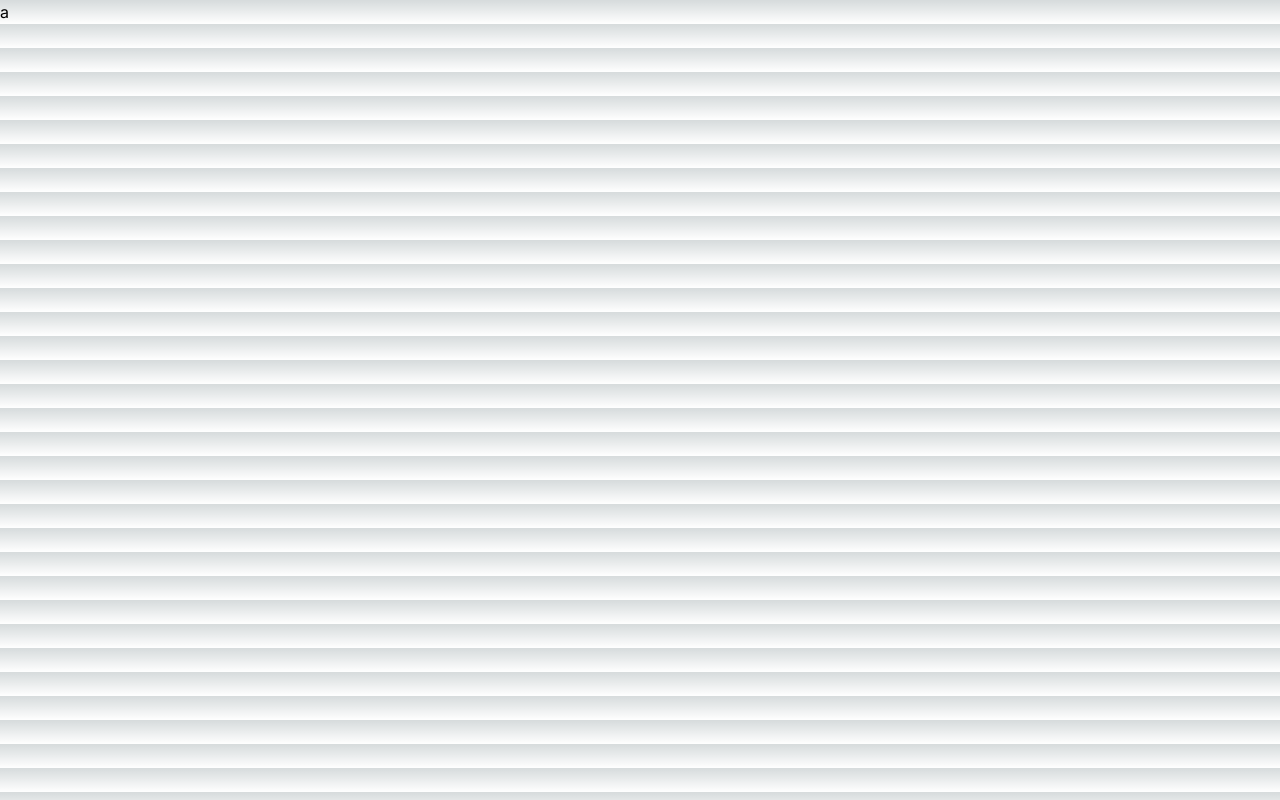
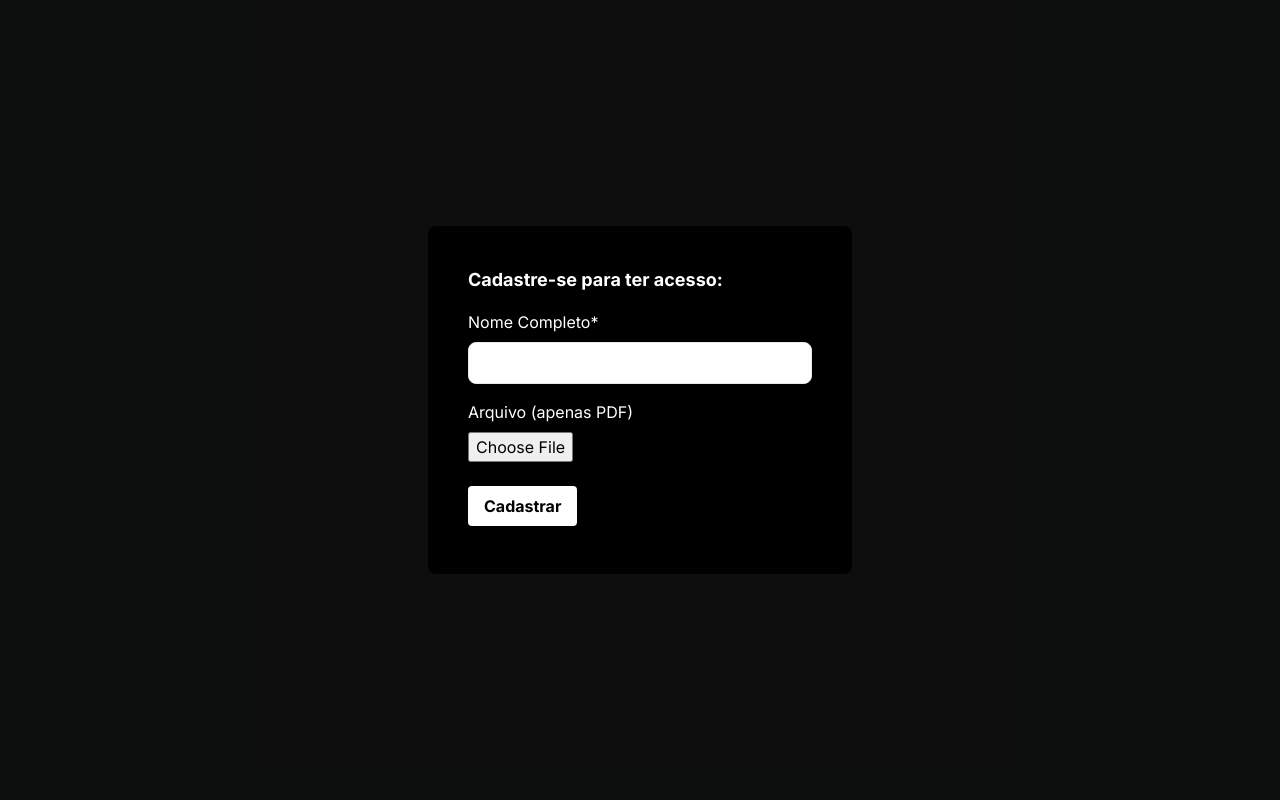
Before and after one commit to thaisdsandim/desafio-plin, a Next.js app: page / in a window 1280 px wide. Built offline with nearby package versions, Linux system fonts and the light colour scheme.

Commit message:
[NEW] homepage

```diff
--- a/package.json
+++ b/package.json
@@ -19,6 +19,7 @@
     "postcss": "8.4.28",
     "react": "18.2.0",
     "react-dom": "18.2.0",
+    "react-modal": "^3.16.1",
     "tailwindcss": "3.3.3",
     "typescript": "5.2.2"
   }
--- a/src/app/page.tsx
+++ b/src/app/page.tsx
@@ -1,7 +1,54 @@
+"use client"
+
+import React, { useState, useEffect } from 'react';
+import Button from '@/components/Button';
+import Link from 'next/link';
+import ContactForm from '@/components/ContactForm';
+
 export default function Home() {
+  const [isModalOpen, setIsModalOpen] = useState(false);
+  const [submittedName, setSubmittedName] = useState<string | null>(() => {
+    return localStorage.getItem('submittedName');
+  });
+
+  useEffect(() => {
+    if (!submittedName) {
+      setIsModalOpen(true);
+    }
+  }, [submittedName]);
+
+  const handleFormSubmit = (formData: FormData) => {
+    localStorage.setItem('submittedName', formData.name);
+    setSubmittedName(formData.name);
+  };
+
+  const closeModal = () => {
+    setIsModalOpen(false);
+  };
+
   return (
     <main>
-      a
+      <div className="fixed inset-0 z-50 flex items-center justify-center bg-black bg-opacity-75">
+        <div className="flex-col p-6 max-w-md text-center">
+          <h1 className="font-bold text-3xl mb-10">Olá, {submittedName}!</h1>
+          <p className="text-2xl mb-10">O que deseja fazer?</p>
+          <Link href="/clima" className="mr-2">
+            <Button type="button" label="Ver o clima" />
+          </Link>
+          <Link href="/cep">
+            <Button type="button" label="Buscar CEP" />
+          </Link>
+        </div>
+      </div>
+      <div>
+        {isModalOpen && (
+          <div className="fixed inset-0 z-50 flex items-center justify-center bg-black bg-opacity-75">
+            <div className="bg-black p-6 rounded-lg max-w-md">
+              <ContactForm onSubmit={handleFormSubmit} onClose={closeModal} />
+            </div>
+          </div>
+        )}
+      </div>
     </main>
-  )
+  );
 }
```
Also changed, not shown: 1 other file (tests, documents, lock files or other folders).
